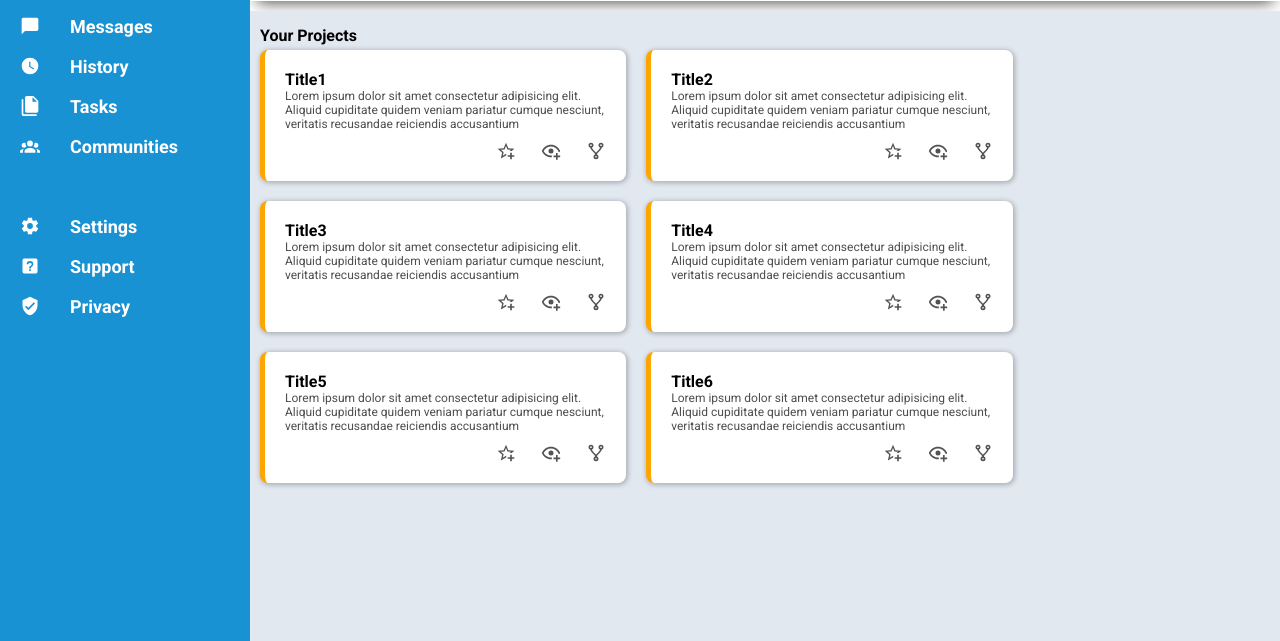
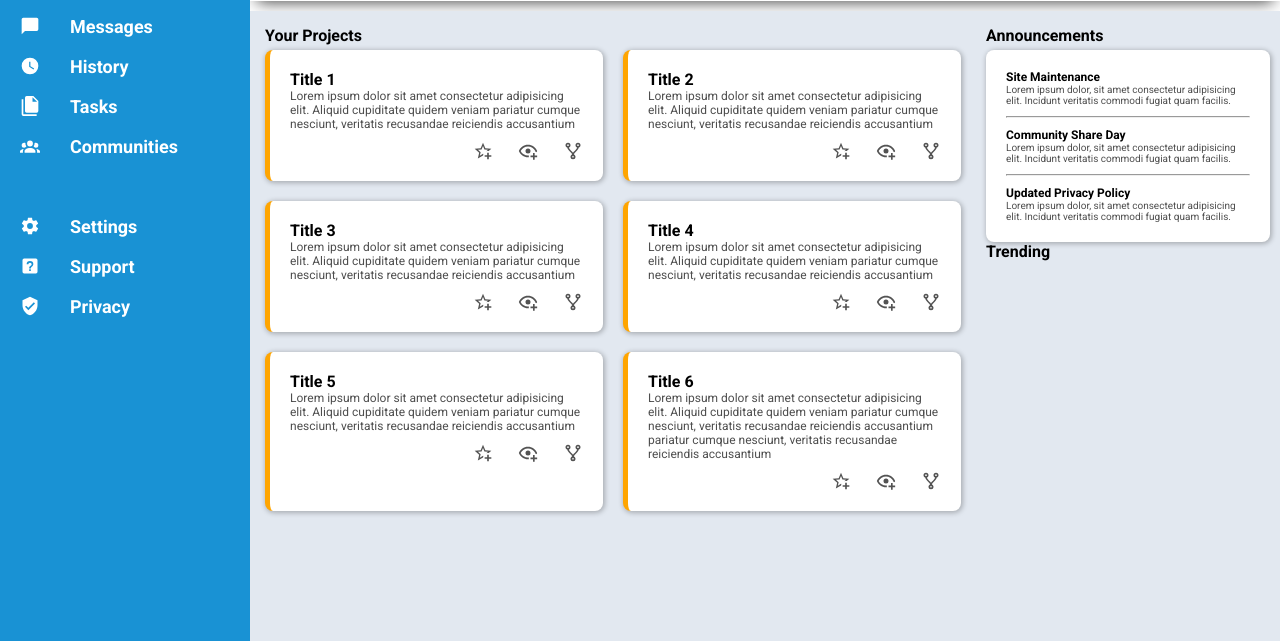
Before and after one commit to Daoudd91/dashboard, a plain HTML site: page index.html in a window 1280 px wide. Shown: the part 159-800 px from the top of the page. Drawn offline with Linux system fonts and the light colour scheme.

Commit message:
styling annoucements section

```diff
--- a/index.html
+++ b/index.html
@@ -62,7 +62,7 @@
           <p>Your Projects</p>
           <div class="cards-container">
             <div class="card">
-              <p class="card-title">Title1</p>
+              <p class="card-title">Title 1</p>
               <p class="card-body">
                 Lorem ipsum dolor sit amet consectetur adipisicing elit. Aliquid
                 cupiditate quidem veniam pariatur cumque nesciunt, veritatis
@@ -75,7 +75,7 @@
               </div>
             </div>
             <div class="card">
-              <p class="card-title">Title2</p>
+              <p class="card-title">Title 2</p>
               <p class="card-body">
                 Lorem ipsum dolor sit amet consectetur adipisicing elit. Aliquid
                 cupiditate quidem veniam pariatur cumque nesciunt, veritatis
@@ -88,7 +88,7 @@
               </div>
             </div>
             <div class="card">
-              <p class="card-title">Title3</p>
+              <p class="card-title">Title 3</p>
               <p class="card-body">
                 Lorem ipsum dolor sit amet consectetur adipisicing elit. Aliquid
                 cupiditate quidem veniam pariatur cumque nesciunt, veritatis
@@ -101,7 +101,7 @@
               </div>
             </div>
             <div class="card">
-              <p class="card-title">Title4</p>
+              <p class="card-title">Title 4</p>
               <p class="card-body">
                 Lorem ipsum dolor sit amet consectetur adipisicing elit. Aliquid
                 cupiditate quidem veniam pariatur cumque nesciunt, veritatis
@@ -114,7 +114,7 @@
               </div>
             </div>
             <div class="card">
-              <p class="card-title">Title5</p>
+              <p class="card-title">Title 5</p>
               <p class="card-body">
                 Lorem ipsum dolor sit amet consectetur adipisicing elit. Aliquid
                 cupiditate quidem veniam pariatur cumque nesciunt, veritatis
@@ -127,11 +127,12 @@
               </div>
             </div>
             <div class="card">
-              <p class="card-title">Title6</p>
+              <p class="card-title">Title 6</p>
               <p class="card-body">
                 Lorem ipsum dolor sit amet consectetur adipisicing elit. Aliquid
                 cupiditate quidem veniam pariatur cumque nesciunt, veritatis
-                recusandae reiciendis accusantium
+                recusandae reiciendis accusantium pariatur cumque nesciunt,
+                veritatis recusandae reiciendis accusantium
               </p>
               <div class="icons-container">
                 <img src="assets/star-plus-outline.svg" class="icon" />
@@ -142,8 +143,34 @@
           </div>
         </div>
         <div class="right-area">
-          <div class="annoucements"></div>
-          <div class="trending"></div>
+          <div class="annoucements">
+            <p>Announcements</p>
+            <div class="annoucements-container">
+              <div class="announcement-card">
+                <p class="announcement-title">Site Maintenance</p>
+                <p class="announcement-body">
+                  Lorem ipsum dolor, sit amet consectetur adipisicing elit.
+                  Incidunt veritatis commodi fugiat quam facilis.
+                </p>
+                <hr />
+                <p class="announcement-title">Community Share Day</p>
+                <p class="announcement-body">
+                  Lorem ipsum dolor, sit amet consectetur adipisicing elit.
+                  Incidunt veritatis commodi fugiat quam facilis.
+                </p>
+                <hr />
+                <p class="announcement-title">Updated Privacy Policy</p>
+                <p class="announcement-body">
+                  Lorem ipsum dolor, sit amet consectetur adipisicing elit.
+                  Incidunt veritatis commodi fugiat quam facilis.
+                </p>
+              </div>
+            </div>
+          </div>
+          <div class="trending">
+            <p>Trending</p>
+            <div class="trending-container"></div>
+          </div>
         </div>
       </div>
     </div>
--- a/style.css
+++ b/style.css
@@ -128,12 +128,12 @@
 .main-area {
   background-color: #e2e8f0;
   display: grid;
-  grid-template-columns: 3fr 1fr;
+  grid-template-columns: 7fr 3fr;
 }
 
 .left-area {
   padding-top: 15px;
-  padding-left: 10px;
+  padding-left: 15px;
   padding-right: 10px;
 }
 
@@ -172,3 +172,35 @@
   justify-content: end;
   gap: 25px;
 }
+
+.right-area {
+  padding-top: 15px;
+  padding-left: 15px;
+  padding-right: 10px;
+}
+
+hr {
+  margin: 10px 0;
+}
+
+.annoucements-container {
+  margin-top: 5px;
+  background-color: white;
+  border-radius: 8px;
+  box-shadow: 1px 1px 5px 1px rgba(0, 0, 0, 0.25);
+  padding: 20px;
+}
+
+.annoucements > p,
+.trending > p {
+  font-weight: 700;
+}
+.announcement-title {
+  font-size: 12px;
+  font-weight: 700;
+}
+
+.announcement-body {
+  font-size: 10px;
+  color: rgb(78, 78, 78);
+}
```
